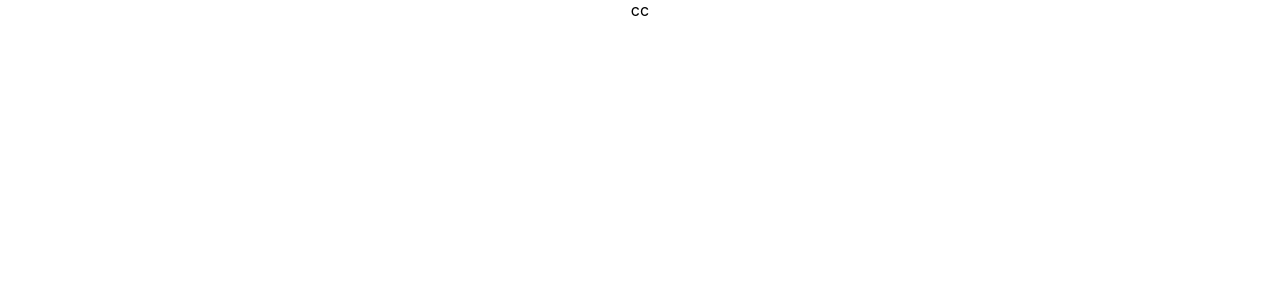
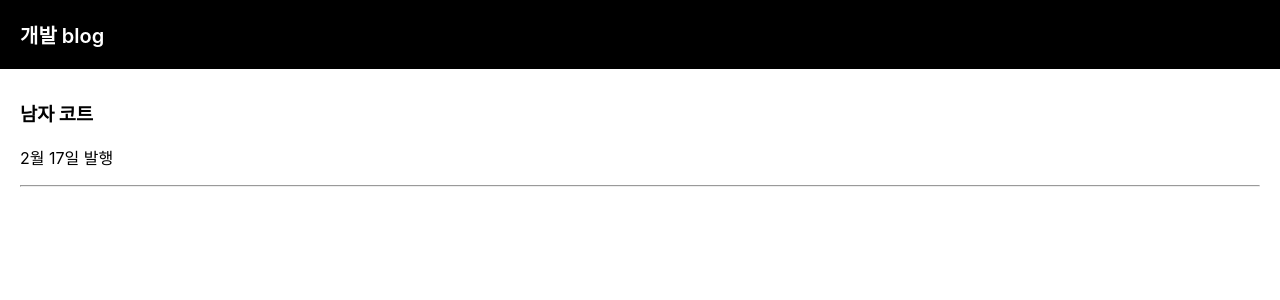
Before and after one commit to choisangsoo/react-test, a React (Create React App) app in the folder blog/: page / in a window 1280 px wide. Shown: the top 300 px of the page. Built offline with nearby package versions, Linux system fonts and the light colour scheme.

Commit message:
리엑트 테스트

```diff
--- a/blog/src/App.css
+++ b/blog/src/App.css
@@ -36,3 +36,22 @@
     transform: rotate(360deg);
   }
 }
+
+
+.black-nav{
+  background:black;
+  width: 100%;
+  display: flex;
+  color:white;
+  padding:20px;
+  font-weight:600;
+  font-size : 20px;
+  box-sizing: border-box;
+}
+
+.list {
+  margin-top : 30px;
+  text-align : left;
+  padding-left : 20px;
+  padding-right : 20px;
+}
--- a/blog/src/App.js
+++ b/blog/src/App.js
@@ -1,14 +1,28 @@
+import React, {useState} from 'react';
 import logo from './logo.svg';
 import './App.css';
 
-function App() {
-  let a = 'cc';
+function App(){
+
+  let [글제목, 글제목변경] = useState(['남자 코트', '강남 우동', '세번째제목']);
+  //변수 대신 사용 가능 공간
+  //자주 바뀌거나 중요한 데이터는 useState를 써라 필수~!!!
+  //변수처럼 새로고침 안해도 재랜더링 됨
+
+  let posts = '강남 고기 맛집';
   return (
     <div className="App">
-      {a}
+      <div className="black-nav">
+        <div>개발 blog</div>
+      </div>
 
+      <div className="list">
+          <h3>{ 글제목[0] }</h3>
+          <p>2월 17일 발행</p>
+          <hr/>
+        </div>
     </div>
-  );
+  )
 }
 
 export default App;
```
